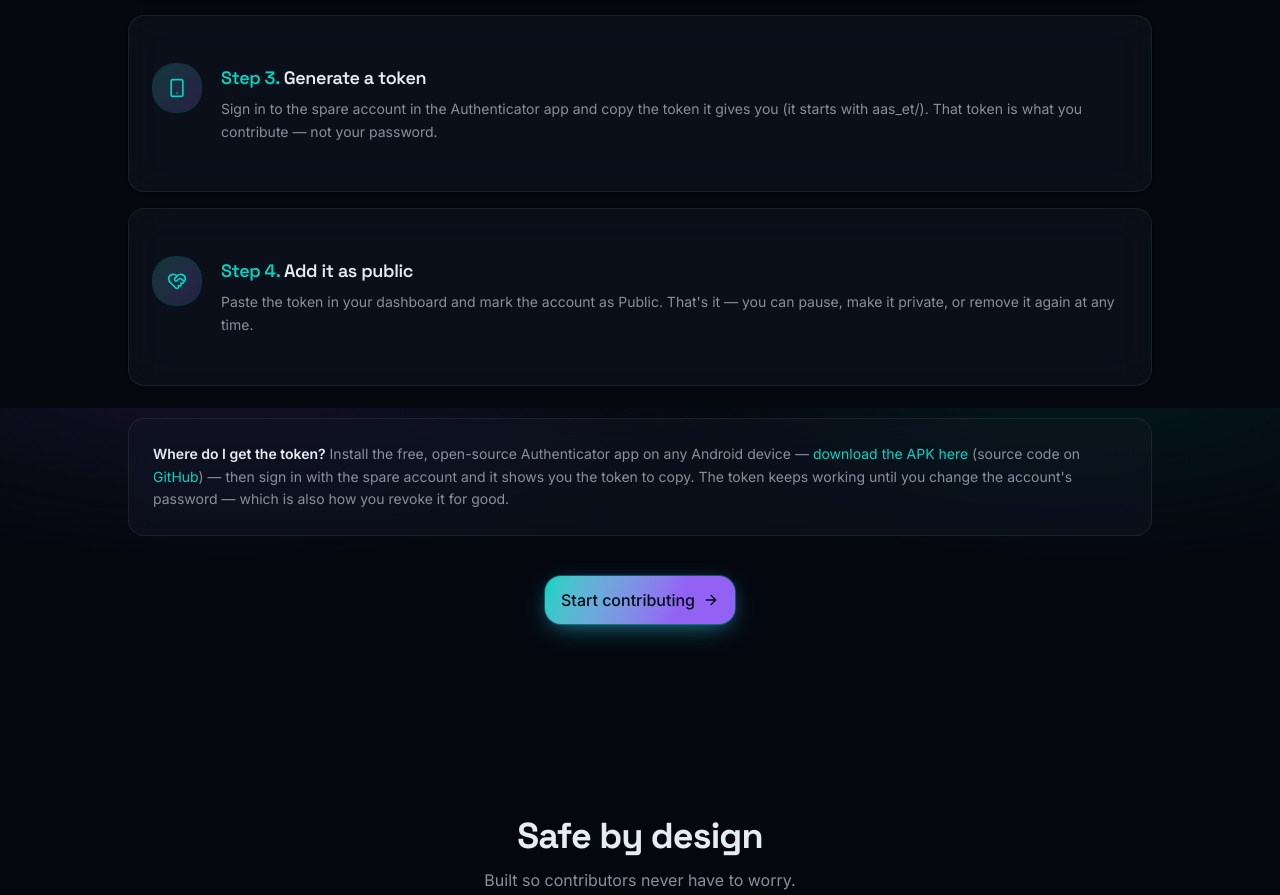
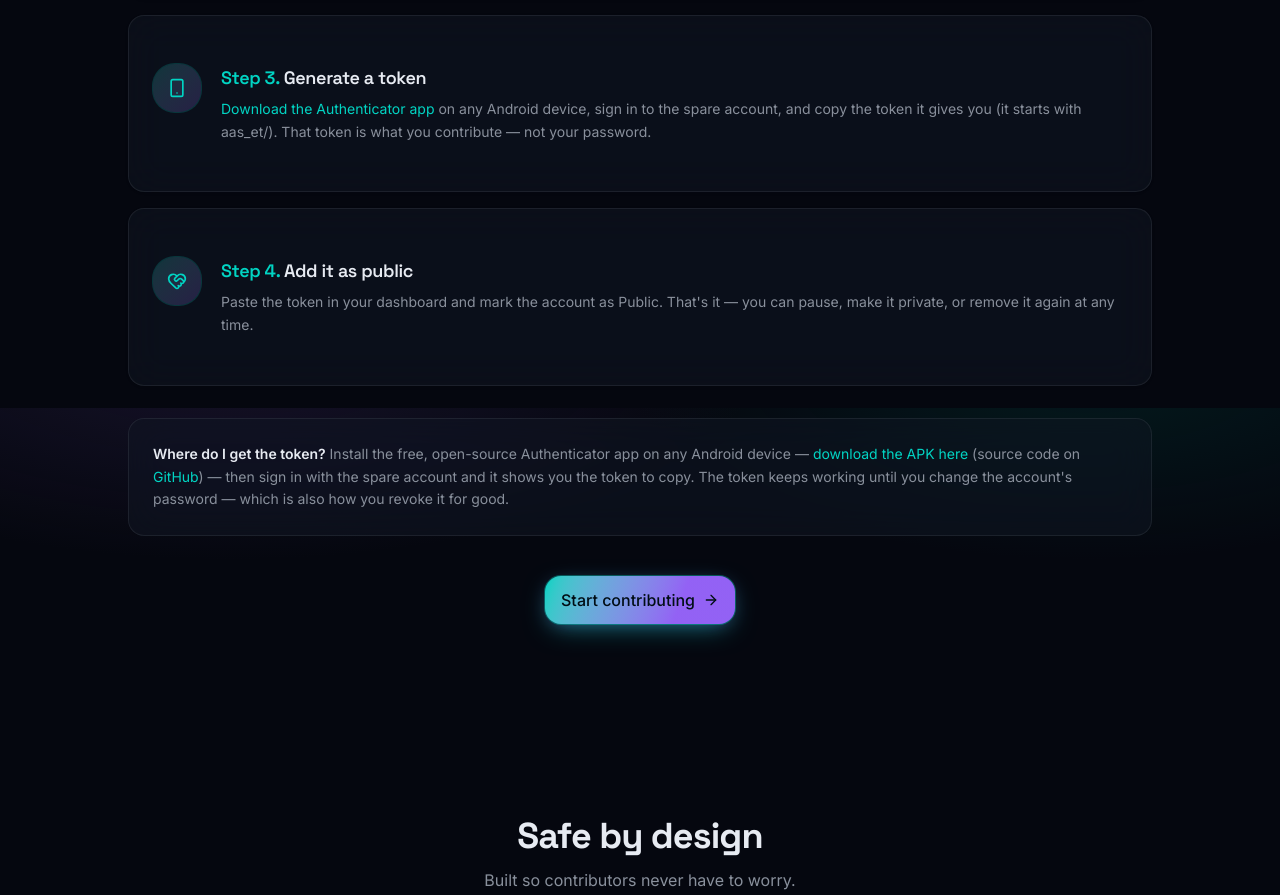
Before and after one commit to rehmatworks/gplaydl-dispenser, a React (Vite) app in the folder web/: page / in a window 1280 px wide. Shown: the part 1992-2887 px from the top of the page. Built offline with nearby package versions, Linux system fonts and the light colour scheme; no server answers.

Commit message:
Add APK download link to contribute step 3

```diff
--- a/web/src/pages/Landing.tsx
+++ b/web/src/pages/Landing.tsx
@@ -48,7 +48,18 @@ const contributeSteps = [
   {
     icon: Smartphone,
     title: "Generate a token",
-    body: "Sign in to the spare account in the Authenticator app and copy the token it gives you (it starts with aas_et/). That token is what you contribute — not your password."
+    body: (
+      <>
+        <a
+          href="/downloads/Authenticator_v1.0.4.apk"
+          className="text-aurora-teal hover:underline"
+        >
+          Download the Authenticator app
+        </a>{" "}
+        on any Android device, sign in to the spare account, and copy the token it gives you (it
+        starts with aas_et/). That token is what you contribute — not your password.
+      </>
+    )
   },
   {
     icon: HeartHandshake,
```
Also changed, not shown: 1 other file (tests, documents, lock files or other folders).
